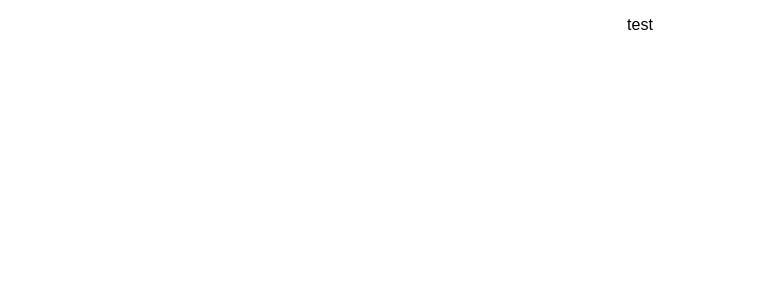
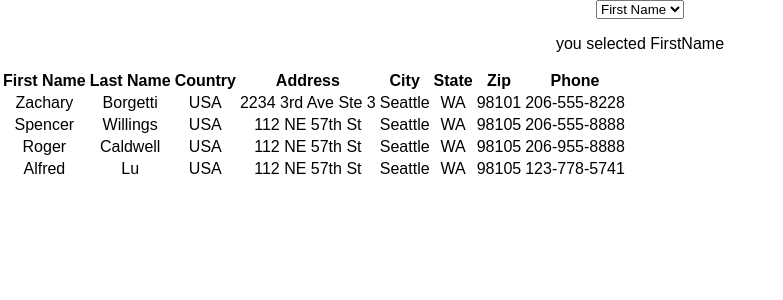
Before and after one commit to CardinalWolsey/distelli_code_challenge, a React (Create React App) app: page / in a window 1280 px wide. Shown: the top 300 px of the page, without its empty margins (0-783 px from the left). Built offline with nearby package versions, Linux system fonts and the light colour scheme.

Commit message:
rows are rendering and sorting

```diff
--- a/src/App.js
+++ b/src/App.js
@@ -1,8 +1,96 @@
 import React, { Component } from 'react';
 import './App.css';
-import Item from './item'
+import Table from './table'
+
+// const data = [
+//   {'FirstName': 'Zachary', 'LastName': 'Borgetti', 'Country': 'USA', 'Street': '2234 3rd Ave Ste 3', 'City': 'Seattle', 'State': 'WA', 'Zip': '98101', 'Phone': '123-778-5741'},
+//   {'FirstName': 'Spencer', 'LastName': 'Willings', 'Country': 'USA', 'Street': '112 NE 57th St', 'City': 'Seattle', 'State': 'WA', 'Zip': '98105', 'Phone': '206-555-8888'},
+//   {'FirstName': 'Roger', 'LastName': 'Caldwell', 'Country': 'USA', 'Street': '112 NE 57th St', 'City': 'Seattle', 'State': 'WA', 'Zip': '98105', 'Phone': '206-955-8888'},
+//   {'FirstName': 'Alfred', 'LastName': 'Lu', 'Country': 'USA', 'Street': '112 NE 57th St', 'City': 'Seattle', 'State': 'WA', 'Zip': '98105', 'Phone': '206-555-8228'},
+// ];
+
+class SortSelector extends Component {
+  constructor(props, context) {
+    super(props, context);
+
+    this.state = {
+      selectValue: 'FirstName',
+    };
+    // console.log('state');
+    // console.log(this.state);
+    // console.log('end state');
+  }
+
+  sortItems(column) {
+    // var sorted = data.sort(function (a, b) {
+    //   return a.column - b.column;
+    // });
+    var sorted = this.props.dataSource.sort(function(a, b) {
+      var nameA = a[column].toUpperCase();
+      var nameB = b[column].toUpperCase();
+      if (nameA < nameB) {
+        return -1;
+      }
+      if (nameA > nameB) {
+        return 1;
+      }
+      return 0
+    });
+    this.props.updateDataSource(sorted);
+    console.log(sorted);
+  }
+
+  handleChange(e) {
+    this.setState({selectValue:e.target.value});
+    this.sortItems(e.target.value);
+  }
+
+  render() {
+    var message = 'you selected ' + this.state.selectValue;
+
+    return (
+      <div>
+        <select
+          value={this.state.selectValue}
+          onChange={this.handleChange.bind(this)}
+          >
+          <option value="FirstName">First Name</option>
+          <option value="LastName">Last Name</option>
+          <option value="Country">Country</option>
+          <option value="Street">Address</option>
+          <option value="City">City</option>
+          <option value="State">State</option>
+          <option value="Zip">Zip</option>
+          <option value="Phone">Phone</option>
+        </select>
+        <p>{message}</p>
+      </div>
+    );
+  }
+}
 
 class App extends Component {
+  constructor(props, context) {
+    super(props, context);
+
+    this.state = {
+      data: [
+        {'FirstName': 'Zachary', 'LastName': 'Borgetti', 'Country': 'USA', 'Street': '2234 3rd Ave Ste 3', 'City': 'Seattle', 'State': 'WA', 'Zip': '98101', 'Phone': '206-555-8228'},
+        {'FirstName': 'Spencer', 'LastName': 'Willings', 'Country': 'USA', 'Street': '112 NE 57th St', 'City': 'Seattle', 'State': 'WA', 'Zip': '98105', 'Phone': '206-555-8888'},
+        {'FirstName': 'Roger', 'LastName': 'Caldwell', 'Country': 'USA', 'Street': '112 NE 57th St', 'City': 'Seattle', 'State': 'WA', 'Zip': '98105', 'Phone': '206-955-8888'},
+        {'FirstName': 'Alfred', 'LastName': 'Lu', 'Country': 'USA', 'Street': '112 NE 57th St', 'City': 'Seattle', 'State': 'WA', 'Zip': '98105', 'Phone': '123-778-5741'},
+      ],
+    };
+    console.log(this.state);
+  }
+
+  updateDataSource(data) {
+    this.setState({
+      data: Object.assign([], this.state, data)
+    })
+    console.log(data);
+  }
+
   render() {
     return (
       <div className="App">
@@ -14,7 +102,13 @@ class App extends Component {
           <div className="Table">
             <div className="Head"></div>
             <div className="Contents">
-              <Item />
+              <SortSelector
+                dataSource={this.state.data}
+                updateDataSource={this.updateDataSource.bind(this)}>
+              </SortSelector>
+              <Table
+                dataSource={this.state.data}
+                />
 
             </div>
           </div>
--- a/src/item.js
+++ /dev/null
@@ -1,11 +0,0 @@
-import React, { Component } from 'react';
-
-class Item extends Component {
-  render() {
-    return (
-      <p>test</p>
-    )
-  }
-}
-
-export default Item;
--- /dev/null
+++ b/src/table.js
@@ -0,0 +1,35 @@
+import React, { Component } from 'react';
+import TableRow from './table_row'
+
+class Table extends Component {
+  // constructor(props, context) {
+  //   super(props, context);
+  // }
+  render() {
+    var rows = [];
+    console.log(this.props);
+    this.props.dataSource.forEach(function(row) {
+      rows.push(<TableRow FirstName={row.FirstName} LastName={row.LastName} Country={row.Country} Street={row.Street} City={row.City} State={row.State} Zip={row.Zip} Phone={row.Phone} />);
+    });
+
+    return (
+      <table>
+        <thead>
+          <tr>
+            <th>First Name</th>
+            <th>Last Name</th>
+            <th>Country</th>
+            <th>Address</th>
+            <th>City</th>
+            <th>State</th>
+            <th>Zip</th>
+            <th>Phone</th>
+          </tr>
+        </thead>
+        <tbody>{rows}</tbody>
+      </table>
+    )
+  }
+}
+
+export default Table;
--- /dev/null
+++ b/src/table_row.js
@@ -0,0 +1,38 @@
+import React, { Component } from 'react';
+
+class TableRow extends Component {
+  render() {
+    // console.log(this.props);
+    //TODO: figure out how to have a unique key for each row, and all the td keys may be unnecessary
+    return (
+      <tr>
+        <td
+          key={this.props.FirstName.toString()}>
+          {this.props.FirstName}</td>
+        <td
+          key={this.props.LastName.toString()}>
+          {this.props.LastName}</td>
+        <td
+          key={this.props.Country.toString()}>
+          {this.props.Country}</td>
+        <td
+          key={this.props.Street.toString()}>
+          {this.props.Street}</td>
+        <td
+          key={this.props.City.toString()}>
+          {this.props.City}</td>
+        <td
+          key={this.props.State.toString()}>
+          {this.props.State}</td>
+        <td
+          key={this.props.Zip.toString()}>
+          {this.props.Zip}</td>
+        <td
+          key={this.props.Phone.toString()}>
+          {this.props.Phone}</td>
+      </tr>
+    )
+  }
+}
+
+export default TableRow;
```
